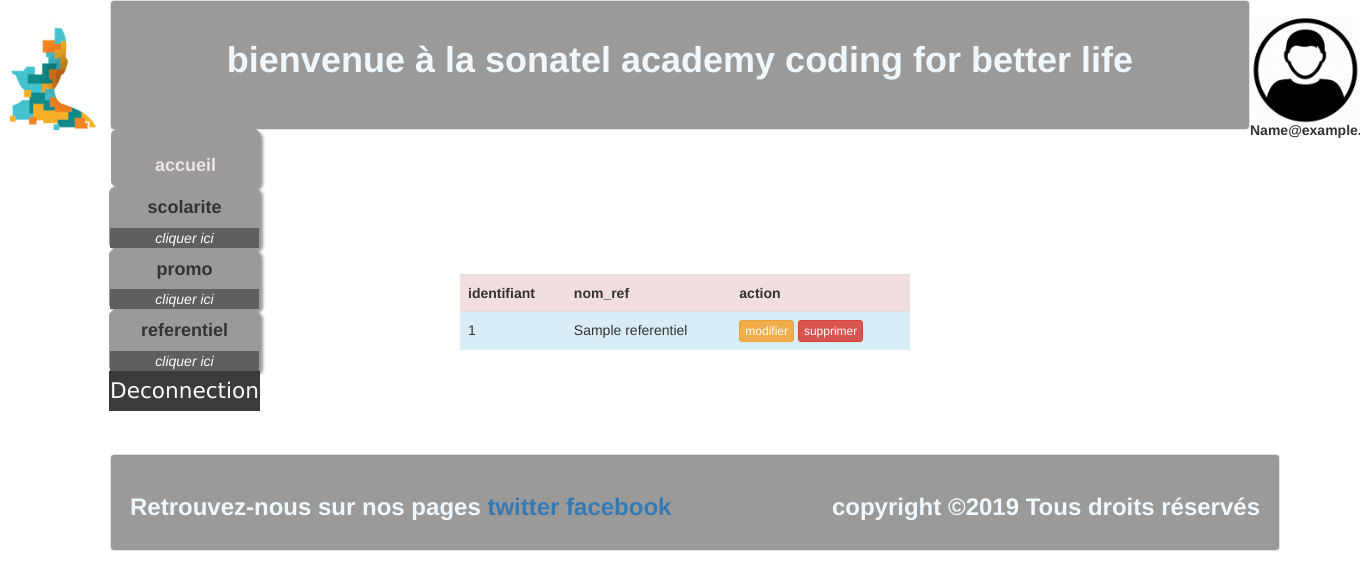
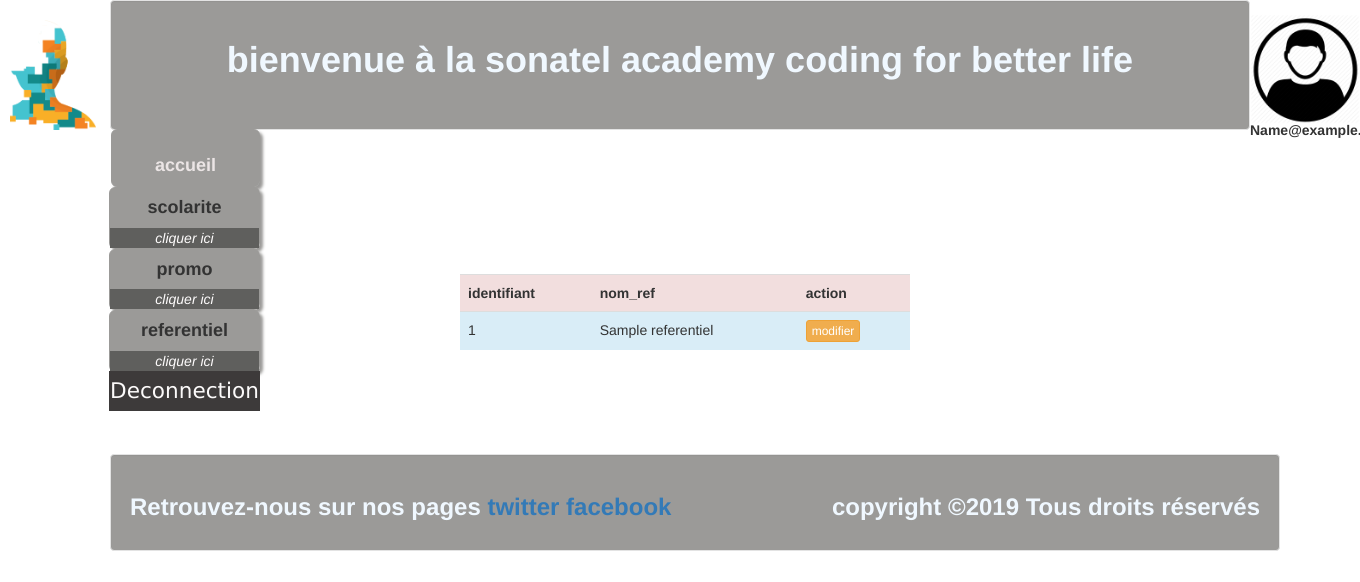
Before and after one commit to mousaa32/academy, a Flask app: page /modifieref in a window 1360 px wide; the page is wider, and only the part inside the window is pictured. Shown: the top 582 px of that part. Run offline with Flask 2, Linux system fonts and the light colour scheme; the visitor is signed in with stand-in values (Sample User, id 1); a database or web service that is not in the repository returns one stand-in record (values such as "Sample title"); some libraries are stand-ins or nearby versions.

Commit message:
Update modifieref.html

```diff
--- a/templates/modifieref.html
+++ b/templates/modifieref.html
@@ -31,7 +31,7 @@
                     <td>
                         <!-- pour charger les boutons 'modifier'-->
                         <a href="/modifieref/{{row.0}}" class="btn btn-warning btn-xs" data-toggle="modal" data-target="#modaledit{{row.0}}">modifier</a>
-                        <a href="/delete/{{row.0}}" class="btn btn-danger btn-xs"  onclick="return confirm('voulez vous supprimmer')">supprimer</a>
+                       <!-- <a href="/delete/{{row.0}}" class="btn btn-danger btn-xs"  onclick="return confirm('voulez vous supprimmer')">supprimer</a>  -->
 
                     </td>
                      <!-- <input class="submit" type="submit" value="Valider" /> -->
```
